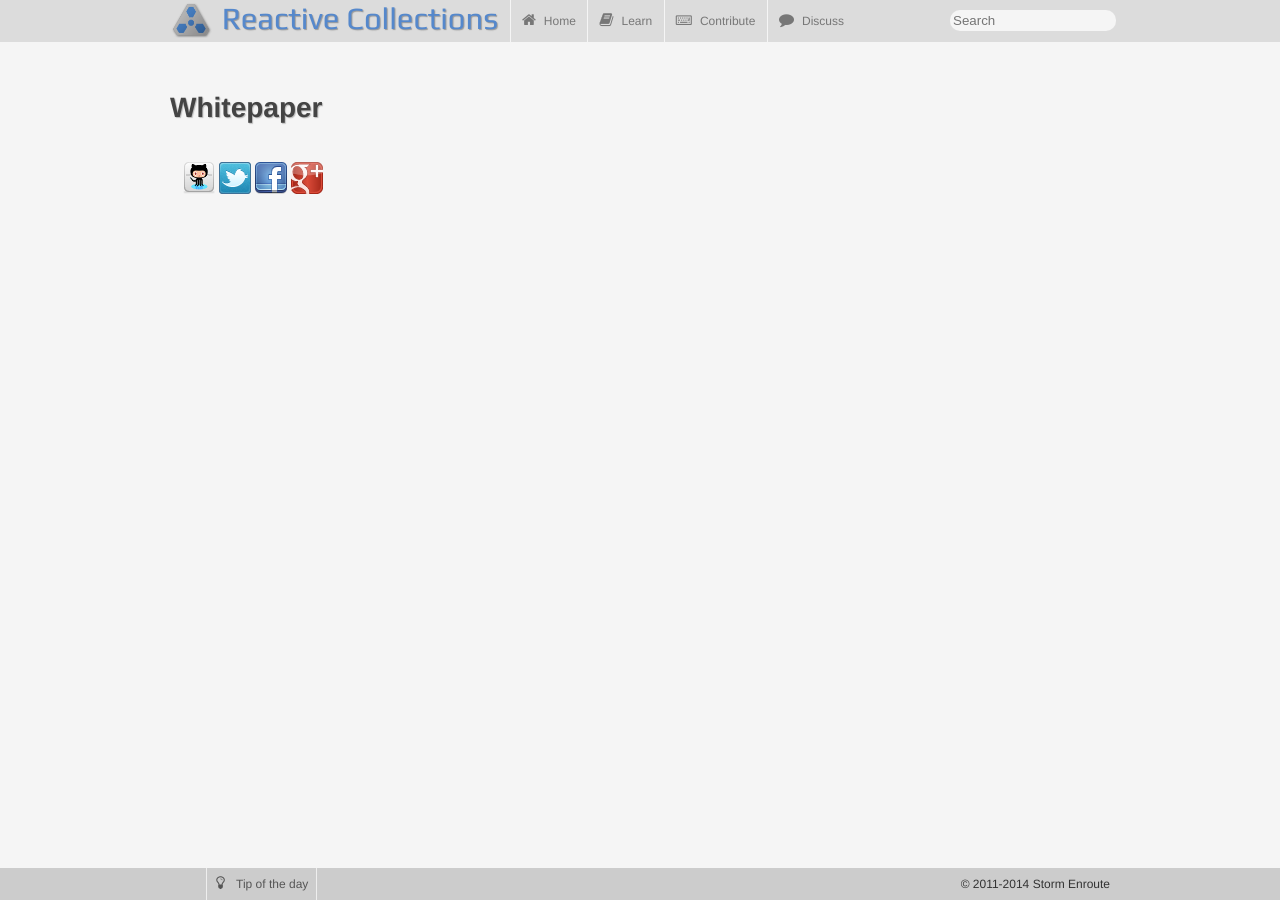
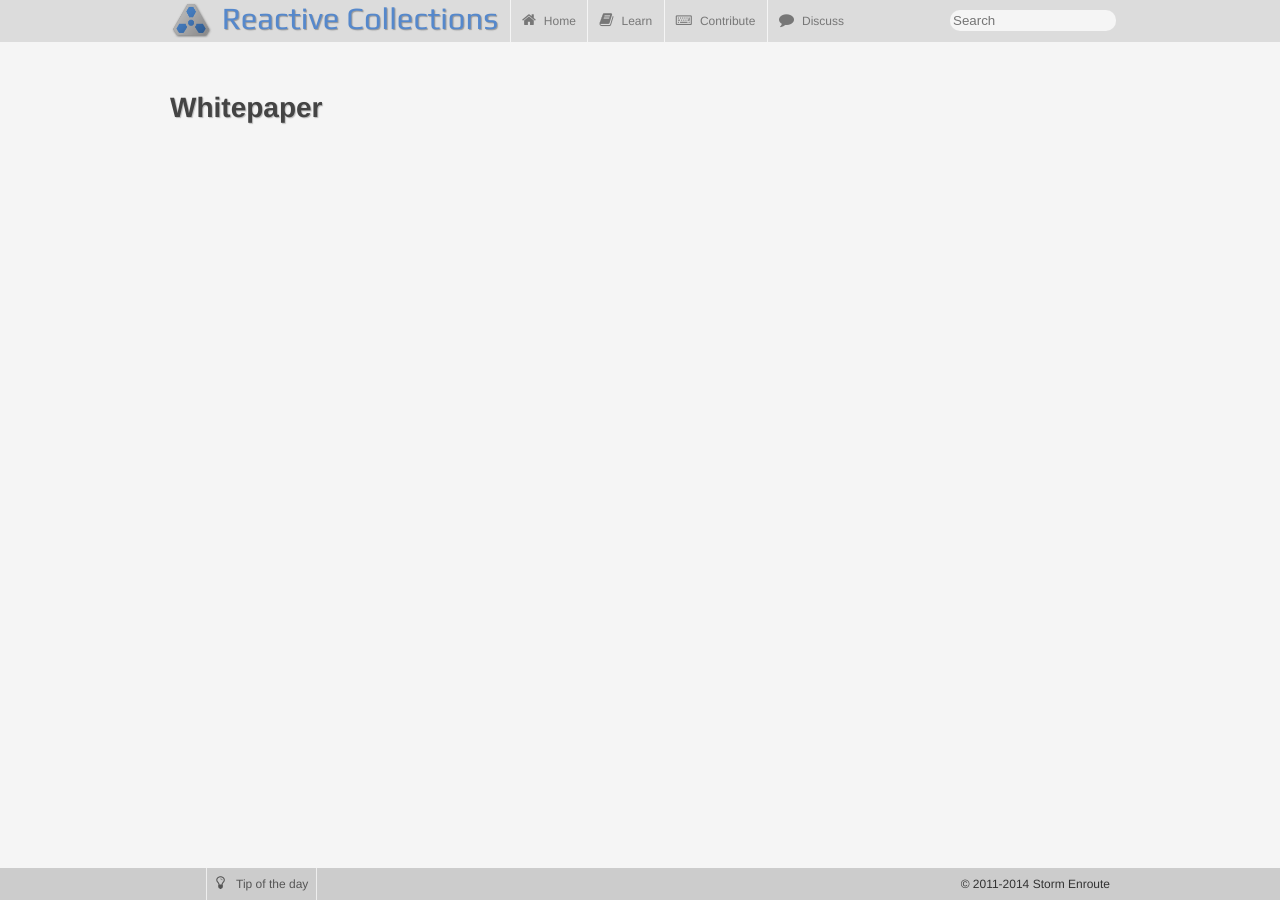
Before and after one commit to reactors-io/reactors-io.github.io, a Jekyll site: the page built from whitepaper/index.md, in a window 1280 px wide. Built offline with Jekyll 4.4.1, drawn with Linux system fonts in a browser that asks for light colours.

Commit message:
Fix website.

```diff
--- a/whitepaper/index.md
+++ b/whitepaper/index.md
@@ -6,27 +6,3 @@ logoname: reactress-mini-logo-flat.png
 title: Whitepaper
 permalink: /whitepaper/index.html
 ---
-
-
-
-<table>
-<tr>
-
-<td><a href="https://github.com/storm-enroute/reactive-collections">
-  <img class="hoverimage" src="/resources/images/github_32.png" />
-</a></td>
-
-<td><a href="https://twitter.com/ReactiveCollect">
-  <img class="hoverimage" src="/resources/images/twitter-32.png"/>
-</a></td>
-
-<td><a href="https://www.facebook.com/reactive.collections">
-  <img class="hoverimage" src="/resources/images/facebook-32.png"/>
-</a></td>
-
-<td><a href="https://plus.google.com/101798679950798373213" rel="publisher">
-  <img class="hoverimage" src="/resources/images/gplus-32.png"/>
-</a></td>
-
-</tr>
-</table>
```
Also changed, not shown: whitepaper.md (deleted, +0 -12 lines).
